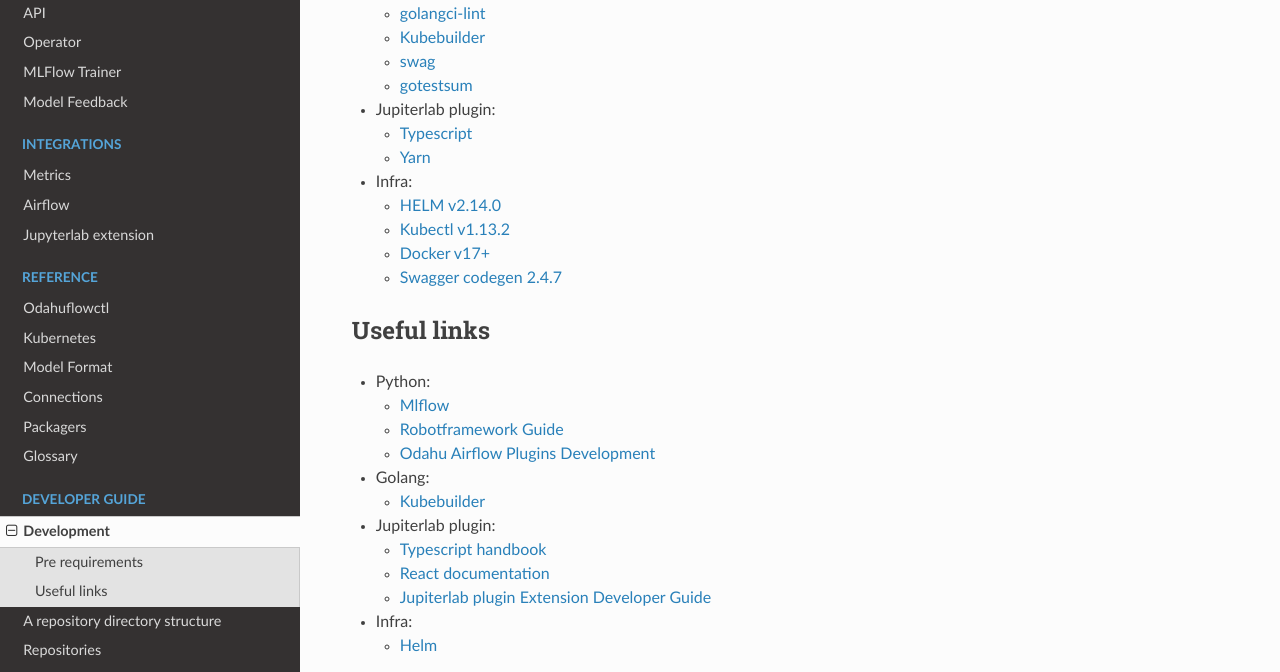
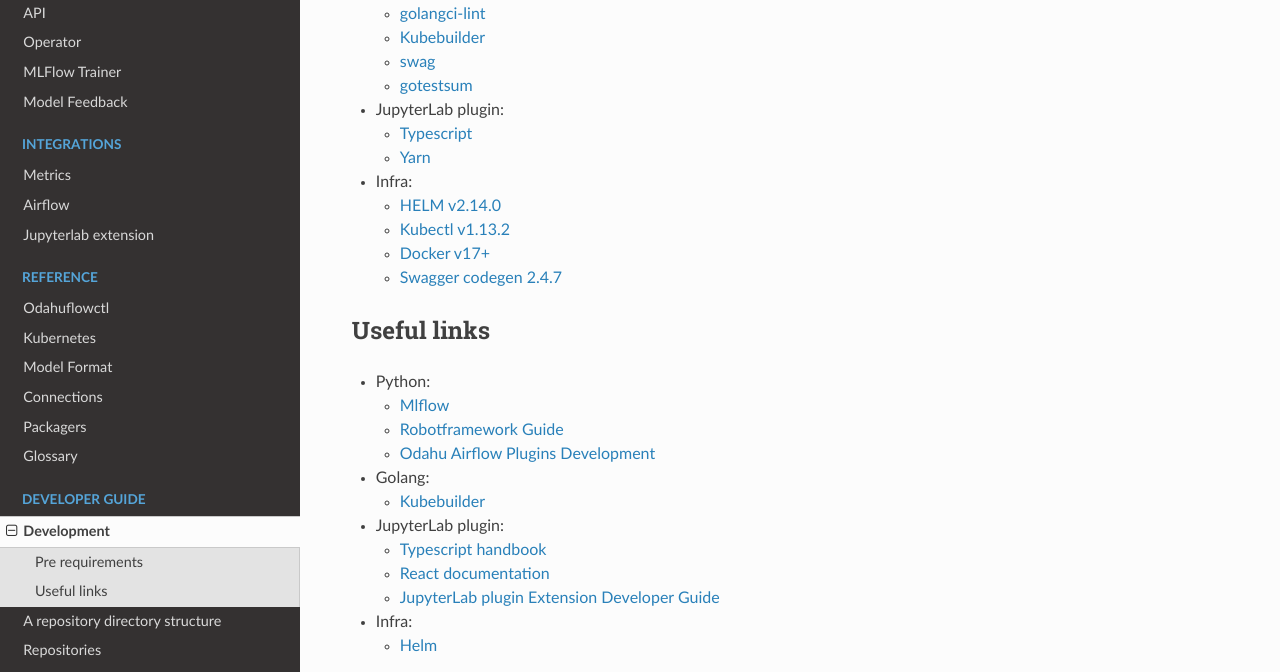
Before and after one commit to odahu/odahu-docs, a Sphinx documentation site: the page built from source/dev_general.md, in a window 1280 px wide and 1277 px high. Shown: the part 430-1102 px from the top of the window. Built offline with Sphinx 7.4.7 and the Read the Docs theme 2.0.0, drawn with Linux system fonts in a browser that asks for light colours; formulas are drawn with MathJax 3; pages that are not in the unit, such as notebooks, are missing from menus.

Commit message:
Jupiterlab --> JupyterLab

```diff
--- a/source/dev_general.md
+++ b/source/dev_general.md
@@ -14,7 +14,7 @@
     * [Kubebuilder](https://github.com/kubernetes-sigs/kubebuilder)
     * [swag](https://github.com/swaggo/swag)
     * [gotestsum](https://github.com/gotestyourself/gotestsum)
-* Jupiterlab plugin:
+* JupyterLab plugin:
     * [Typescript](https://www.typescriptlang.org/index.html#download-links)
     * [Yarn](https://yarnpkg.com/lang/en/)
 * Infra:
@@ -31,9 +31,9 @@
     * [Odahu Airflow Plugins Development](https://airflow.apache.org/plugins.html)
 * Golang:
     * [Kubebuilder](https://book.kubebuilder.io/)
-* Jupiterlab plugin:
+* JupyterLab plugin:
     * [Typescript handbook](https://www.typescriptlang.org/docs/handbook/basic-types.html)
     * [React documentation](https://reactjs.org/docs/getting-started.html)
-    * [Jupiterlab plugin Extension Developer Guide](https://jupyterlab.readthedocs.io/en/stable/developer/extension_dev.html)
+    * [JupyterLab plugin Extension Developer Guide](https://jupyterlab.readthedocs.io/en/stable/developer/extension_dev.html)
 * Infra:
     * [Helm](https://helm.sh/docs/using_helm/#quickstart-guide)
```
Also changed, not shown: source/dev_hints.md (+2 -2 lines).
